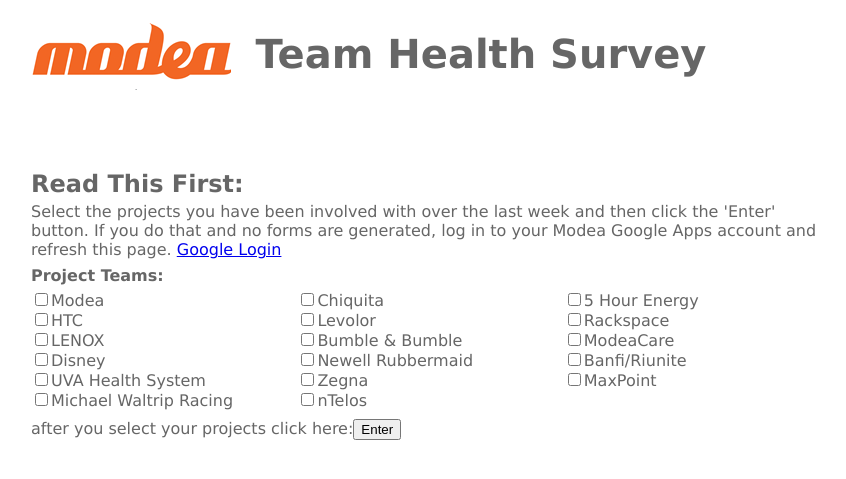
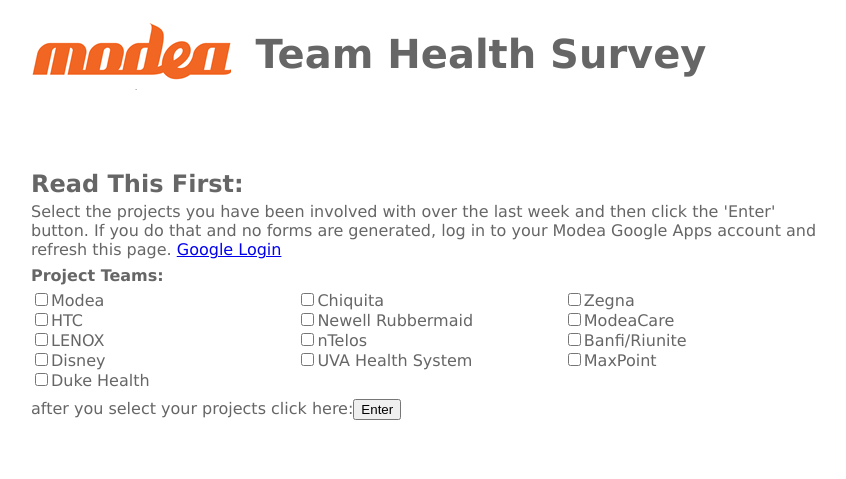
Before and after one commit to asyks/team-score-hub, a PHP site: page /survey.html in a window 1280 px wide. Shown: the top 479 px of the page, without its empty margins (209-1055 px from the left). Run offline with PHP 8.4, Linux system fonts and the light colour scheme; some libraries are stand-ins or nearby versions.

Commit message:
removed 5 projects from the survey form and links from index.php

```diff
--- a/survey.html
+++ b/survey.html
@@ -31,20 +31,18 @@
 			<input type="checkbox" name="HTC" id="box">HTC</br>
 			<input type="checkbox" name="LENOX" id="box" >LENOX</br>
 			<input type="checkbox" name="Disney" id="box">Disney</br>
-			<input type="checkbox" name="UVA Health System" id="box">UVA Health System</br>
-			<input type="checkbox" name="Michael Waltrip Racing" id="box">Michael Waltrip Racing</br>
+			<input type="checkbox" name="Duke Health" id="box">Duke Health</br>
 		</div>
+
 		<div class="projectlist">
 			<input type="checkbox" name="Chiquita" id="box">Chiquita</br>
-			<input type="checkbox" name="Levolor" id="box">Levolor</br>
-			<input type="checkbox" name="Bumble & Bumble" id="box">Bumble & Bumble</br>
 			<input type="checkbox" name="Newell Rubbermaid" id="box">Newell Rubbermaid</br>
+			<input type="checkbox" name="nTelos" id="box">nTelos</br>
+			<input type="checkbox" name="UVA Health System" id="box">UVA Health System</br>
+		</div>
+
+		<div class="projectlist">
 			<input type="checkbox" name="Zegna" id="box">Zegna</br>
-			<input type="checkbox" name="nTelos" id="box">nTelos</br>
-		</div>
-		<div class="projectlist">
-			<input type="checkbox" name="5 Hour Energy" id="box">5 Hour Energy</br>
-			<input type="checkbox" name="Rackspace" id="box">Rackspace</br>
 			<input type="checkbox" name="ModeaCare" id="box">ModeaCare</br>
 			<input type="checkbox" name="Banfi" id="box">Banfi/Riunite</br>
 			<input type="checkbox" name="MaxPoint" id="box">MaxPoint</br>
```
Also changed, not shown: index.php (+2 -12 lines), 1 other file.
